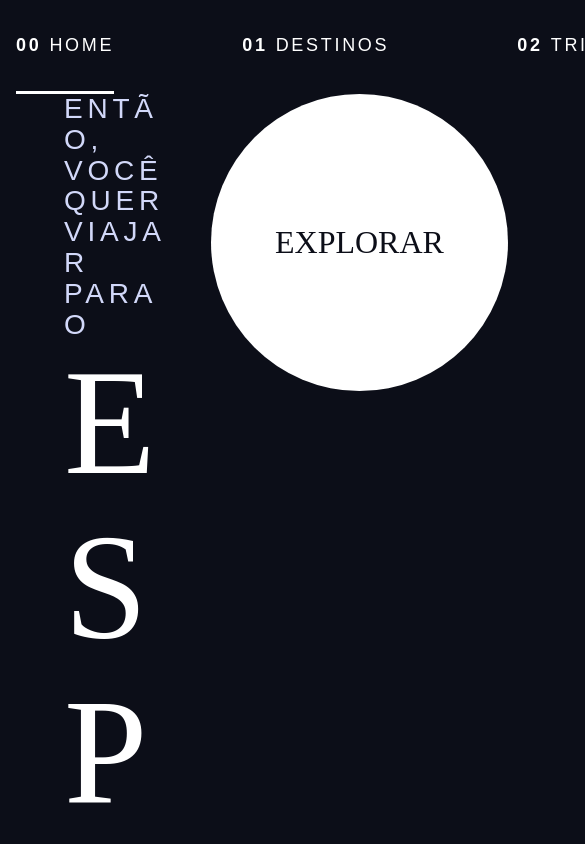
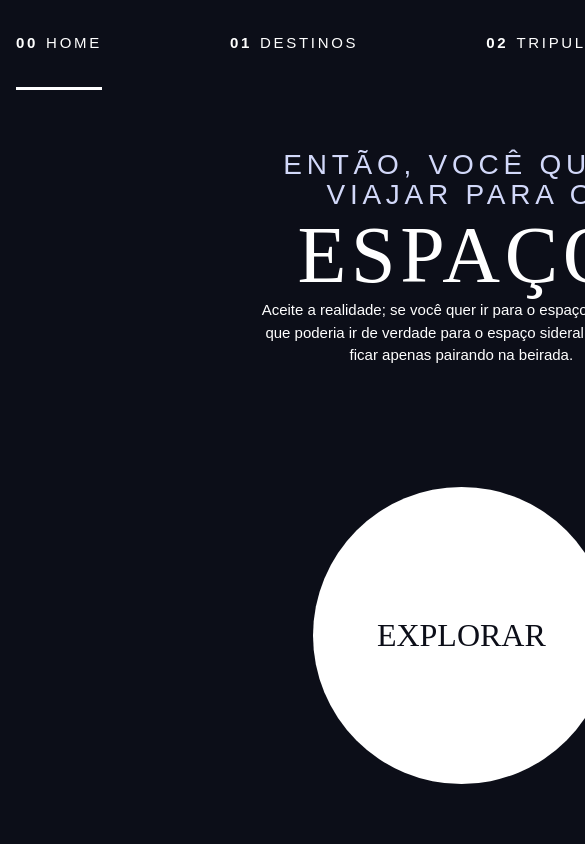
Before and after one commit to call-meRafael/space-travel, a website: page space-travel-website/index.html in a window 390 px wide. Shown: the top 844 px of the page, 585 px wide, since content can reach past the window. Drawn offline with Linux system fonts and the light colour scheme; a web font is replaced by a local one.

Commit message:
<space-travel> gera estilos iniciais para o header e o título inicial da página, seguido da importação dos dados JSON no javascript;

```diff
--- a/space-travel-website/index.html
+++ b/space-travel-website/index.html
@@ -14,50 +14,35 @@
     <link rel="stylesheet" href="./src/style.css" />
   </head>
   <body class="home">
-    <header class="primary-header flex center">
+    <header class="primary-header flex">
       <div class="logo-wrapper">
         <svg width="48" height="48" viewBox="0 0 48 48" fill="none" xmlns="http://www.w3.org/2000/svg">
         <path fill-rule="evenodd" clip-rule="evenodd" d="M24 48C37.2548 48 48 37.2548 48 24C48 10.7452 37.2548 0 24 0C10.7452 0 0 10.7452 0 24C0 37.2548 10.7452 48 24 48ZM24 48C24 48 24 24 48 24C24 24 24 0 24 0C24 0 24 24 0 24C23.5776 24.1714 24 48 24 48Z" fill="white"/>
         </svg>
       </div>
       <nav>
-          <ul class="primary-navigation flex underline-indicators">
-            <li class="active">
-              <a class="ff-sans-cond uppercase text-white letter-spacing-2" href="index.html">
-                <span>00</span>Home
-              </a>
-            </li>
-            <li>
-              <a class="ff-sans-cond uppercase text-white letter-spacing-2" href="Home.html">
-                <span>01</span>Destinos
-              </a>
-            </li>
-            <li>
-              <a class="ff-sans-cond uppercase text-white letter-spacing-2" href="destination.html">
-                <span>02</span>Tripulação
-              </a>
-            </li>
-            <li>
-              <a class="ff-sans-cond uppercase text-white letter-spacing-2" href="destination.html">
-                <span>03</span>Tecnologia
-              </a>
-            </li>
-          </ul>
+        <ul class="primary-navigation underline-indicators flex">
+            <li class="active"><a class="ff-sans-cond uppercase text-white letter-spacing-2" href="index.html"><span>00</span>Home</a>
+            <li><a class="ff-sans-cond uppercase text-white letter-spacing-2" href="destination.html"><span>01</span>Destinos</a>
+            <li><a class="ff-sans-cond uppercase text-white letter-spacing-2" href="crew.html"><span>02</span>Tripulação</a>
+            <li><a class="ff-sans-cond uppercase text-white letter-spacing-2" href="technology.html"><span>03</span>Tecnologia</a>
+        </ul>
       </nav>
+
     </header>
 
-    <div class="grid-container">
+    <div class="grid-container grid-container--home">
       <div>
         <h1 class="uppercase text-accent fs-500 ff-sans-cond letter-spacing-1">
-          Então, você quer viajar para o <span class="ff-serif fs-900 text-white">Espaço</span>
+          Então, você quer viajar para o <span class="ff-serif fs-900 text-white d-block">Espaço</span>
         </h1>
         <p>
-          Vamos encarar; se você quer ir para o espaço, você bem que poderia ir de verdade para o espaço sideral em vez de ficar apenas pairando na beirada.
+          Aceite a realidade; se você quer ir para o espaço, você bem que poderia ir de verdade para o espaço sideral em vez de ficar apenas pairando na beirada.
         </p>
 
       </div>
       <div>
-        <a href="#" class="large-button uppercase ff-serif text-dark bg-white fs-600">
+        <a href="#" class="large-button uppercase ff-serif text-dark bg-white">
           Explorar
         </a>
       </div>
--- a/space-travel-website/src/main.js
+++ b/space-travel-website/src/main.js
@@ -1,8 +1,4 @@
-import { data } from '../data.json';
-
-const destinations = data.destinations;
-const crew = data.crew;
-const technology = data.technology;
-
-
-console.log('Hello, Space!');
+// import data from './data.json' with { type: "json" };
+import { destinations, crew, technology } from './data.json' with { type: "json" };
+// const destinations = data.destinations;
+console.log(destinations);
--- a/space-travel-website/src/styles/base/reset.css
+++ b/space-travel-website/src/styles/base/reset.css
@@ -49,6 +49,9 @@ body {
   line-height: 1.5;
   -webkit-font-smoothing: antialiased;
   min-height: 100svh; /* Small viewport height for full coverage */
+
+  display: grid;
+  grid-template-rows: min-content 1fr;
 }
 
 /* 6. Shorter line heights for headings and forms */
@@ -59,11 +62,11 @@ button, input, label, select, textarea {
 
 /* 7. Balanced text wrapping */
 h1, h2, h3, h4, h5, h6 {
-  text-wrap: balance;
+  /* text-wrap: balance; */
   font-weight: 400;
 }
 p {
-  text-wrap: pretty;
+  /* text-wrap: pretty; */
   font-weight: 400;
 }
 
@@ -108,8 +111,8 @@ a:not([class]) {
 }
 
 /* 15. Overflow wrapping for long words */
-p, h1, h2, h3, h4, h5, h6 {
-  overflow-wrap: break-word;
-}
+/*p, h1, h2, h3, h4, h5, h6 {
+  /* overflow-wrap: break-word;
+} */
 
 /* ------------------------------------------------ */
--- a/space-travel-website/src/styles/base/utility.css
+++ b/space-travel-website/src/styles/base/utility.css
@@ -9,7 +9,12 @@
     gap: var(--gap, 1rem);
 }
 
+.d-block {
+    display: block;
+}
+
 .center {
+    justify-content: center;
     align-items: center;
 }
 
@@ -26,16 +31,41 @@
 
 .grid-container {
     display: grid;
-    column-gap: var(--container-gap, 2rem);
-    grid-template-columns: minmax(2rem, 1fr) repeat(2, minmax(0, 40rem)) minmax(2rem, 1fr);
+    place-items: center;
+    text-align: center;
+
+    @media (min-width: 45rem) {
+        text-align: left;
+        column-gap: var(--container-gap, 2rem);
+        grid-template-columns: minmax(1rem, 1fr) repeat(2, minmax(0, 40rem)) minmax(1rem, 1fr);
+
+    }
 
 }
 
+.grid-container * {
+    max-width: 50ch;
+}
+
 .grid-container > *:first-child {
-    grid-column: 2;
+    @media (min-width: 45rem) {
+        grid-column: 2;
+
+    }
 }
 .grid-container > *:last-child {
-    grid-column: 3;
+    @media (min-width: 45rem) {
+        grid-column: 3;
+
+    }
+
+}
+
+.grid-container--home {
+    @media (min-width: 45rem) {
+        padding-bottom: max(6rem, 20vh);
+        align-items: end;
+    }
 }
 
 .sr-only {
--- a/space-travel-website/src/styles/base/variables.css
+++ b/space-travel-website/src/styles/base/variables.css
@@ -4,13 +4,13 @@
     --clr-light: 231 77% 90%;
     --clr-white: 0 0% 100%;
 
-    /* ---- Font Sizes ---- */
-    --fs-900: 9.375rem;
-    --fs-800: 6.25rem;
-    --fs-700: 3.5rem;
-    --fs-600: 2rem;
+    /* -- default font-sizes -- */
+    --fs-900: clamp(5rem, 8vw + 1rem, 9.375rem);
+    --fs-800: 3.5rem;
+    --fs-700: 1.5rem;
+    --fs-600: 1rem;
     --fs-500: 1.75rem;
-    --fs-400: 1.125rem;
+    --fs-400: 0.9375rem;
     --fs-300: 1rem;
     --fs-200: 0.875rem;
 
@@ -19,5 +19,21 @@
     --ff-sans-cond: 'Balow Condensed', sans-serif;
     --ff-sans-normal: 'Balow', sans-serif;
 
+    @media (min-width: 35em) {
+        /* -- Tablet Version font-sizes -- */
+        --fs-800: 5rem;
+        --fs-700: 2.5rem;
+        --fs-600: 1.5rem;
+        --fs-400: 1rem;
+    }
+}
 
+@media (min-width: 45em) {
+    /* ---- Desktop Version font-sizes ---- */
+    :root {
+        --fs-800: 6.25rem;
+        --fs-700: 3.5rem;
+        --fs-600: 2rem;
+        --fs-400: 1.125rem;
+    }
 }
--- a/space-travel-website/src/styles/components/button.css
+++ b/space-travel-website/src/styles/components/button.css
@@ -2,6 +2,7 @@
     position: relative;
     display: inline-grid;
     padding: 0 2em;
+    font-size: 2rem;
     border-radius: 50%;
     aspect-ratio: 1;
     place-content: center;
```
Also changed, not shown: package.json (added, +7 -0 lines), space-travel-website/src/data.json (renamed from space-travel-website/data.json).
